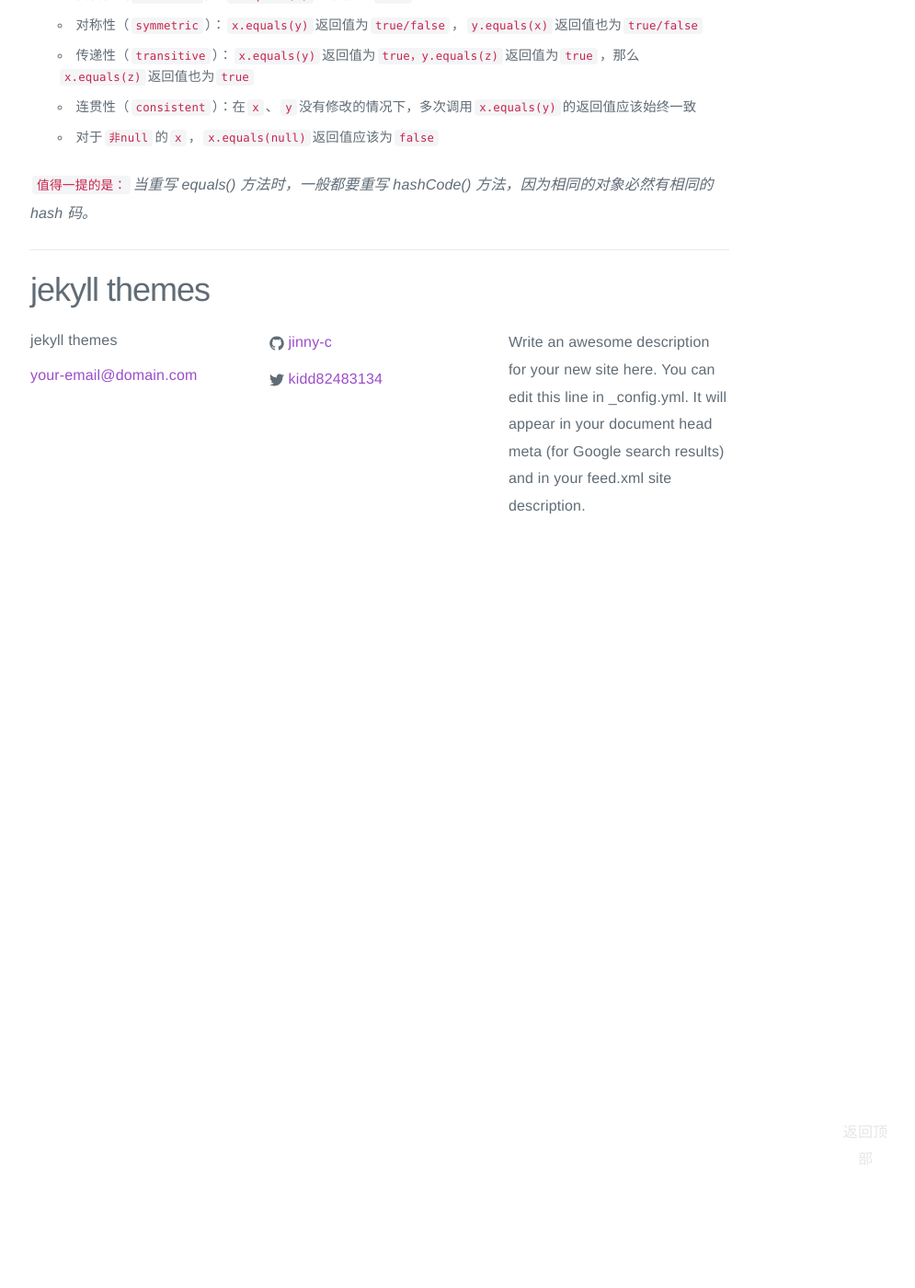
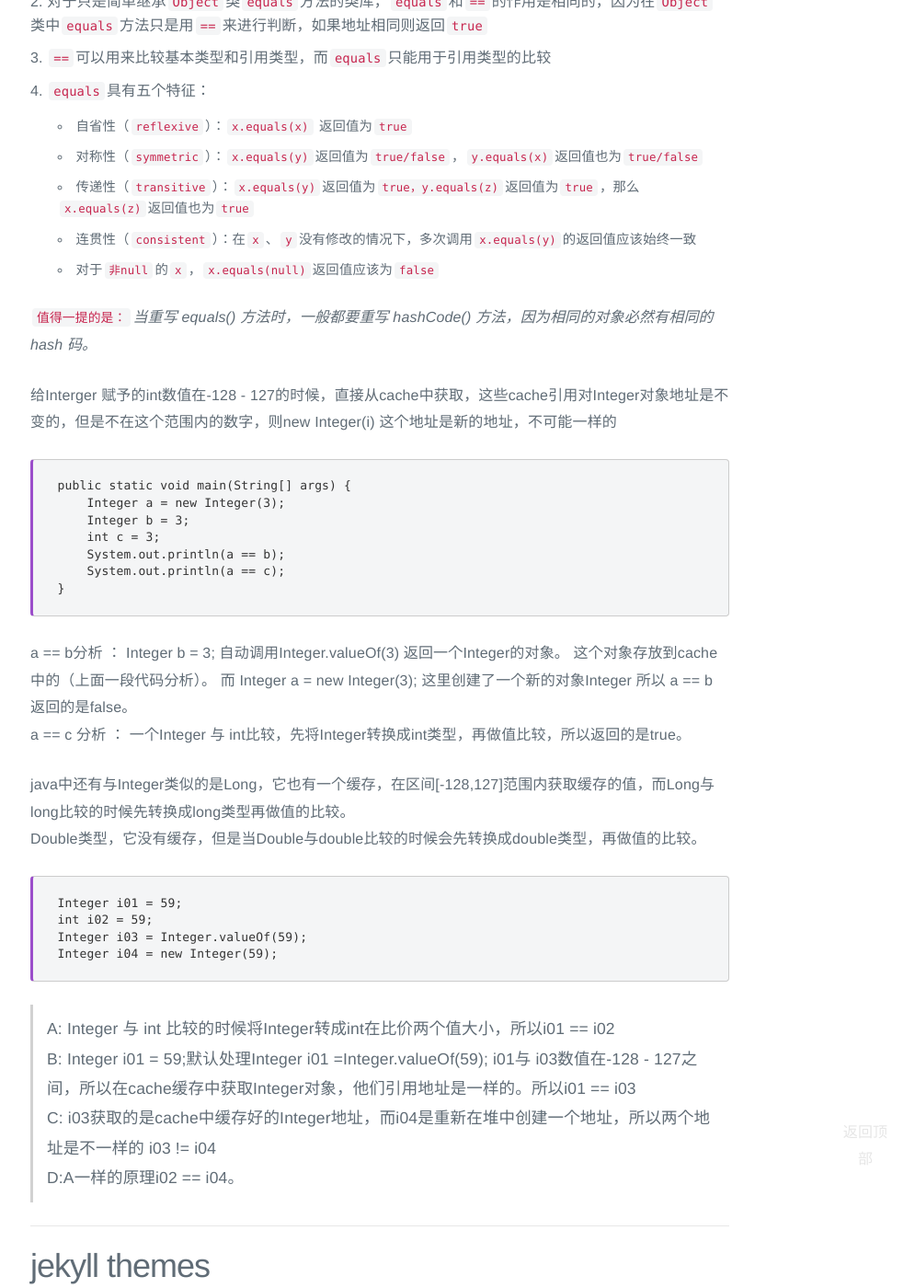
Before and after one commit to jinny-c/jinny-c.github.io, a Jekyll site: the page built from _posts/java/2017-09-06-java-equals.markdown, in a window 1280 px wide and 1400 px high, scrolled down 1271 px. Shown: the whole window at 92% size, without its empty margins (227-1222 px from the left). Built offline with Jekyll 4.4.1, drawn with Linux system fonts in a browser that asks for light colours; before the commit the page ends 1901 px from its top, so only the background shows below that; some of the changed text lies outside the part shown.

Commit message:
for equals

`````diff
--- a/_posts/java/2017-09-06-java-equals.markdown
+++ b/_posts/java/2017-09-06-java-equals.markdown
@@ -8,6 +8,11 @@ preview: /static/images/common/150/54.jpg
 ---
 
 
+
+java中有两种类型
+基本类型：基本数据类类型存的是数值本身。
+引用类型：引用类型变量在内存放的是数据的引用。
+基本类型通过==比较的是他们的值大小，而引用类型比较的是他们的引用地址。
 
 　　值类型（`int`,`char`,`long`,`boolean`等）都是用`==`判断相等性。对象引用的话，`==`判断引用所指的对象是否是同一个。
 　　`equals`是`Object`的成员函数，有些类会覆盖（`override`）这个方法，用于判断对象的等价性。例如`String`类，两个引用所指向的`String`都是`"abc"`，但可能出现他们实际对应的对象并不是同一个（和jvm实现方式有关），因此用`==`判断他们可能不相等，但用`equals`判断一定是相等的。
@@ -37,3 +42,33 @@ preview: /static/images/common/150/54.jpg
   + 对于`非null`的`x`，`x.equals(null)`返回值应该为`false`
 
 ``值得一提的是：``*当重写 equals() 方法时，一般都要重写 hashCode() 方法，因为相同的对象必然有相同的 hash 码。*
+
+给Interger 赋予的int数值在-128 - 127的时候，直接从cache中获取，这些cache引用对Integer对象地址是不变的，但是不在这个范围内的数字，则new Integer(i) 这个地址是新的地址，不可能一样的
+````java
+public static void main(String[] args) {
+    Integer a = new Integer(3);
+    Integer b = 3;
+    int c = 3;
+    System.out.println(a == b);
+    System.out.println(a == c);
+}
+````
+a == b分析 ：
+Integer b = 3; 自动调用Integer.valueOf(3) 返回一个Integer的对象。 这个对象存放到cache中的（上面一段代码分析）。 而 Integer a = new Integer(3);
+这里创建了一个新的对象Integer 所以 a == b 返回的是false。
+a == c 分析 ：
+一个Integer 与 int比较，先将Integer转换成int类型，再做值比较，所以返回的是true。
+
+java中还有与Integer类似的是Long，它也有一个缓存，在区间[-128,127]范围内获取缓存的值，而Long与long比较的时候先转换成long类型再做值的比较。
+Double类型，它没有缓存，但是当Double与double比较的时候会先转换成double类型，再做值的比较。
+
+````java
+Integer i01 = 59;
+int i02 = 59;
+Integer i03 = Integer.valueOf(59);
+Integer i04 = new Integer(59);
+````
+>A: Integer 与 int 比较的时候将Integer转成int在比价两个值大小，所以i01 == i02
+B: Integer i01 = 59;默认处理Integer i01 =Integer.valueOf(59); i01与 i03数值在-128 - 127之间，所以在cache缓存中获取Integer对象，他们引用地址是一样的。所以i01 == i03
+C: i03获取的是cache中缓存好的Integer地址，而i04是重新在堆中创建一个地址，所以两个地址是不一样的 i03 != i04
+D:A一样的原理i02 == i04。
`````
